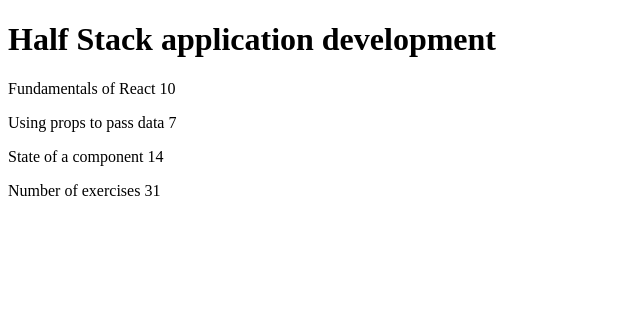
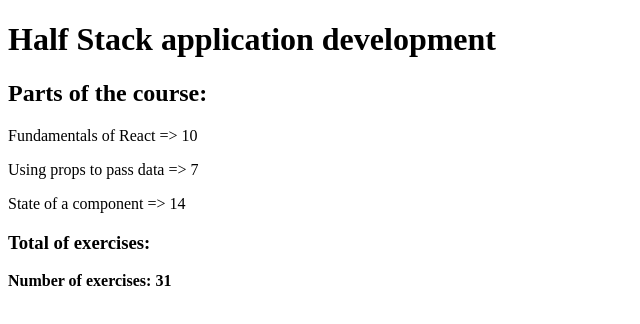
Before and after one commit to jjunlob074/fullstackopen, a React (Vite) app in the folder PART-1/unicafe/: page / in a window 1280 px wide. Shown: the top 324 px of the page, without its empty margins (0-640 px from the left). Built offline with nearby package versions, Linux system fonts and the light colour scheme.

Commit message:
refactorizacion solucion 1.1-1.5 unicafe

```diff
--- a/PART-1/unicafe/src/App.jsx
+++ b/PART-1/unicafe/src/App.jsx
@@ -27,46 +27,68 @@
 // }
 
 // #############################################
+
+// SOLUCION EJERCICIOS 1.1-1.5
+
 const Header = ({ course }) => <h1>{course}</h1>;
 
 const Part = ({ name, exercises }) => {
   return (
     <p>
-      {name} {exercises}
+      {name} =&gt; {exercises}
     </p>
   );
 };
 
 const Content = ({ parts }) => {
   return (
+    <>
+    <h2>Parts of the course:</h2>
     <div>
       {parts.map((part, index) => (
         <Part key={index} name={part.name} exercises={part.exercises} />
       ))}
     </div>
+    </>
   );
 };
 
 const Total = ({ total }) => {
-  return <p>Number of exercises {total}</p>;
+  return (
+    <>
+    <h3>Total of exercises:</h3>
+    <p><b>Number of exercises: {total}</b></p>
+    </>
+  );
 };
 
 const App = () => {
-  const course = 'Half Stack application development';
-  const parts = [
-    { name: 'Fundamentals of React', exercises: 10 },
-    { name: 'Using props to pass data', exercises: 7 },
-    { name: 'State of a component', exercises: 14 },
-  ];
-
-  const totalExercises = parts.reduce((sum, part) => sum + part.exercises, 0);
+  const course = {
+    name: 'Half Stack application development',
+    parts: [
+      {
+        name: 'Fundamentals of React',
+        exercises: 10
+      },
+      {
+        name: 'Using props to pass data',
+        exercises: 7
+      },
+      {
+        name: 'State of a component',
+        exercises: 14
+      }
+    ]
+  }
+  const totalExercises = course.parts.reduce((sum, part) => sum + part.exercises, 0);
 
   return (
-    <div>
-      <Header course={course} />
-      <Content parts={parts} />
+    <>
+      <Header course={course.name} />
+      <Content parts={course.parts} />
       <Total total={totalExercises} />
-    </div>
+    </>
   )
 }
+
 export default App
```
